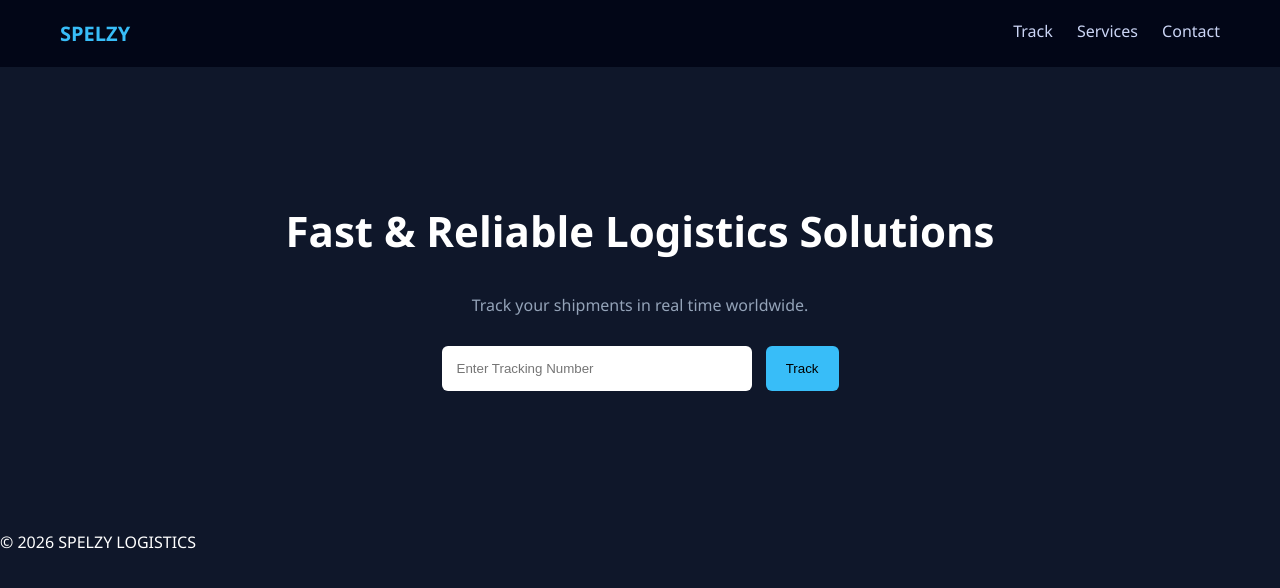
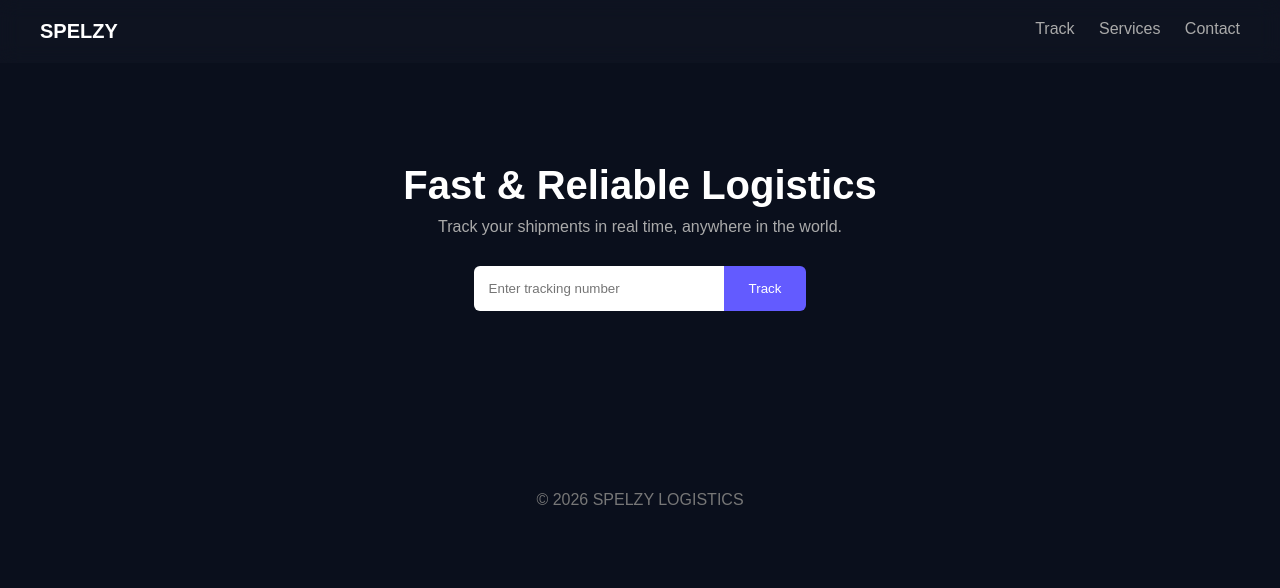
Before and after one commit to blessedokoh572-boop/spelzy-logistics, a website: page index.html in a window 1280 px wide. Drawn offline with Linux system fonts and the light colour scheme.

Commit message:
Add files via upload

```diff
--- a/index.html
+++ b/index.html
@@ -1,14 +1,14 @@
 <!DOCTYPE html>
 <html lang="en">
 <head>
-  <meta charset="UTF-8" />
-  <meta name="viewport" content="width=device-width, initial-scale=1.0"/>
-  <title>SPELZY LOGISTICS</title>
-  <link rel="stylesheet" href="style.css" />
+  <meta charset="UTF-8">
+  <title>Spelzy Logistics</title>
+  <meta name="viewport" content="width=device-width, initial-scale=1.0">
+  <link rel="stylesheet" href="style.css">
 </head>
 <body>
 
-<header class="navbar">
+<header>
   <div class="logo">SPELZY</div>
   <nav>
     <a href="#">Track</a>
@@ -18,16 +18,16 @@
 </header>
 
 <section class="hero">
-  <h1>Fast & Reliable Logistics Solutions</h1>
-  <p>Track your shipments in real time worldwide.</p>
+  <h1>Fast & Reliable Logistics</h1>
+  <p>Track your shipments in real time, anywhere in the world.</p>
 
   <div class="track-box">
-    <input id="trackingInput" placeholder="Enter Tracking Number"/>
-    <button onclick="trackPackage()">Track</button>
+    <input type="text" id="trackingInput" placeholder="Enter tracking number">
+    <button onclick="track()">Track</button>
   </div>
 </section>
 
-<section id="result" class="result"></section>
+<section id="result"></section>
 
 <footer>
   <p>© 2026 SPELZY LOGISTICS</p>
--- a/script.js
+++ b/script.js
@@ -1,21 +1,18 @@
-async function trackPackage() {
-  const trackingNumber = document.getElementById("trackingInput").value;
+function track() {
+  const input = document.getElementById("trackingInput").value;
+  const result = document.getElementById("result");
 
-  const res = await fetch("/api/track", {
-    method: "POST",
-    headers: {
-      "Content-Type": "application/json"
-    },
-    body: JSON.stringify({ trackingNumber })
-  });
+  if (!input) {
+    result.innerHTML = "<p>Please enter a tracking number</p>";
+    return;
+  }
 
-  const data = await res.json();
-
-  document.getElementById("result").innerHTML = `
-    <div class="card">
-      <h2>${data.status}</h2>
-      <p><strong>Location:</strong> ${data.location}</p>
-      <p><strong>ETA:</strong> ${data.estimatedDelivery}</p>
+  result.innerHTML = `
+    <div style="margin-top:20px;">
+      <h3>Tracking Number: ${input}</h3>
+      <p>Status: In Transit</p>
+      <p>Location: Lagos, Nigeria</p>
+      <p>Estimated Delivery: 3-5 days</p>
     </div>
   `;
 }
--- a/style.css
+++ b/style.css
@@ -1,76 +1,90 @@
+* {
+  margin: 0;
+  padding: 0;
+  box-sizing: border-box;
+  font-family: Arial, sans-serif;
+}
+
 body {
-  margin: 0;
-  font-family: 'Segoe UI', sans-serif;
-  background: #0f172a;
+  background: #0a0f1c;
   color: white;
 }
 
-/* Navbar */
-.navbar {
+/* HEADER */
+header {
   display: flex;
   justify-content: space-between;
-  padding: 20px 60px;
-  background: #020617;
+  padding: 20px 40px;
+  background: rgba(255,255,255,0.02);
+  backdrop-filter: blur(10px);
 }
 
 .logo {
   font-weight: bold;
   font-size: 20px;
-  color: #38bdf8;
 }
 
 nav a {
   margin-left: 20px;
+  color: #aaa;
   text-decoration: none;
-  color: #cbd5f5;
 }
 
-/* Hero */
+nav a:hover {
+  color: white;
+}
+
+/* HERO */
 .hero {
   text-align: center;
   padding: 100px 20px;
 }
 
 .hero h1 {
-  font-size: 42px;
+  font-size: 40px;
+  margin-bottom: 10px;
 }
 
 .hero p {
-  color: #94a3b8;
+  color: #aaa;
+  margin-bottom: 30px;
 }
 
-/* Tracking Box */
+/* TRACK BOX */
 .track-box {
-  margin-top: 30px;
+  display: flex;
+  justify-content: center;
 }
 
 .track-box input {
   padding: 15px;
-  width: 280px;
+  width: 250px;
   border: none;
-  border-radius: 6px;
+  border-radius: 6px 0 0 6px;
 }
 
 .track-box button {
-  padding: 15px 20px;
-  margin-left: 10px;
-  background: #38bdf8;
+  padding: 15px 25px;
   border: none;
-  color: black;
-  border-radius: 6px;
+  background: #635bff;
+  color: white;
+  border-radius: 0 6px 6px 0;
   cursor: pointer;
 }
 
-/* Result Card */
-.result {
+.track-box button:hover {
+  background: #4a42e8;
+}
+
+/* RESULT */
+#result {
   margin-top: 40px;
   text-align: center;
 }
 
-.card {
-  display: inline-block;
-  background: #020617;
-  padding: 25px;
-  border-radius: 10px;
-  border: 1px solid #1e293b;
+/* FOOTER */
+footer {
+  text-align: center;
+  padding: 40px;
+  color: #777;
 }
```
